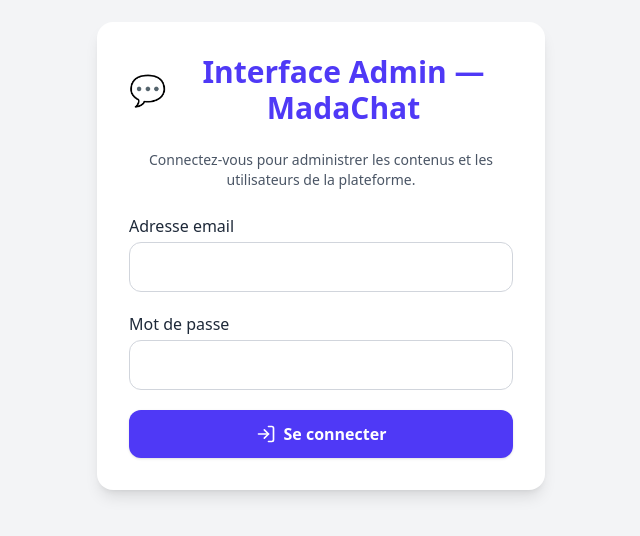
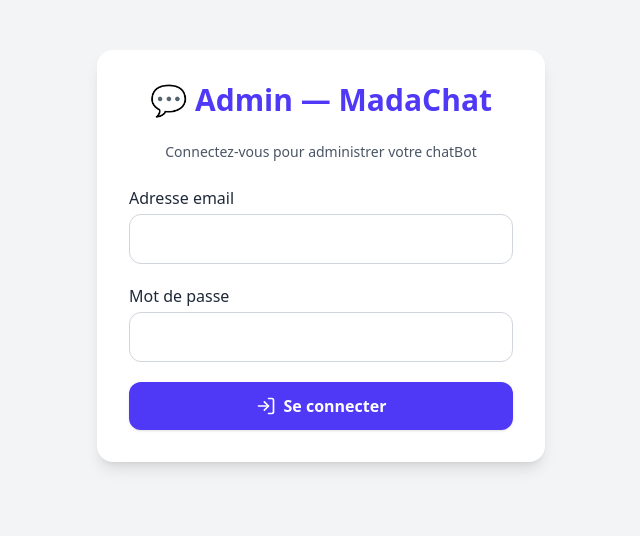
Before and after one commit to RINOHeinrich1/madaChatFrontend, a React (Vite) app: page /login in a window 1280 px wide. Shown: the part 144-680 px from the top of the page, without its empty margins (319-959 px from the left). Built offline with nearby package versions, Linux system fonts and the light colour scheme.

Commit message:
admin madachat

```diff
--- a/src/components/LoginPage.jsx
+++ b/src/components/LoginPage.jsx
@@ -31,11 +31,10 @@ export default function LoginPage() {
     <div className="min-h-screen bg-gray-100 dark:bg-gray-900 text-gray-800 dark:text-gray-100 flex items-center justify-center font-inter transition-colors duration-300 px-4">
       <div className="w-full max-w-md bg-white dark:bg-gray-800 rounded-2xl shadow-lg p-8 space-y-6">
         <h1 className="text-3xl font-bold text-center text-indigo-600 dark:text-indigo-400 flex items-center justify-center gap-2">
-          💬 <span>Interface Admin — MadaChat</span>
+          💬 <span> Admin — MadaChat</span>
         </h1>
         <p className="text-center text-sm text-gray-600 dark:text-gray-400">
-          Connectez-vous pour administrer les contenus et les utilisateurs de la
-          plateforme.
+          Connectez-vous pour administrer votre chatBot
         </p>
 
         <form onSubmit={handleLogin} className="space-y-5">
```
